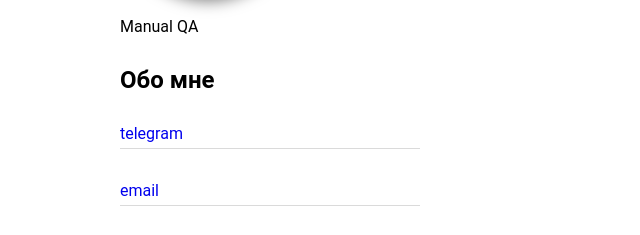
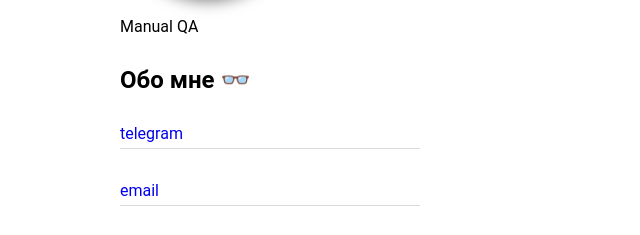
Before and after one commit to MariaRoshtibari/cv, a plain HTML site: page index.html in a window 1280 px wide. Shown: the part 260-495 px from the top of the page, 0-640 px from the left. Drawn offline with Linux system fonts and the light colour scheme.

Commit message:
emoji_glasses

```diff
--- a/index.html
+++ b/index.html
@@ -16,7 +16,7 @@
 
 			<p>Manual QA</p>
 
-			<h2>Обо мне</h2>
+			<h2>Обо мне 👓</h2>
 
 			<div class="contacts">
 
```
